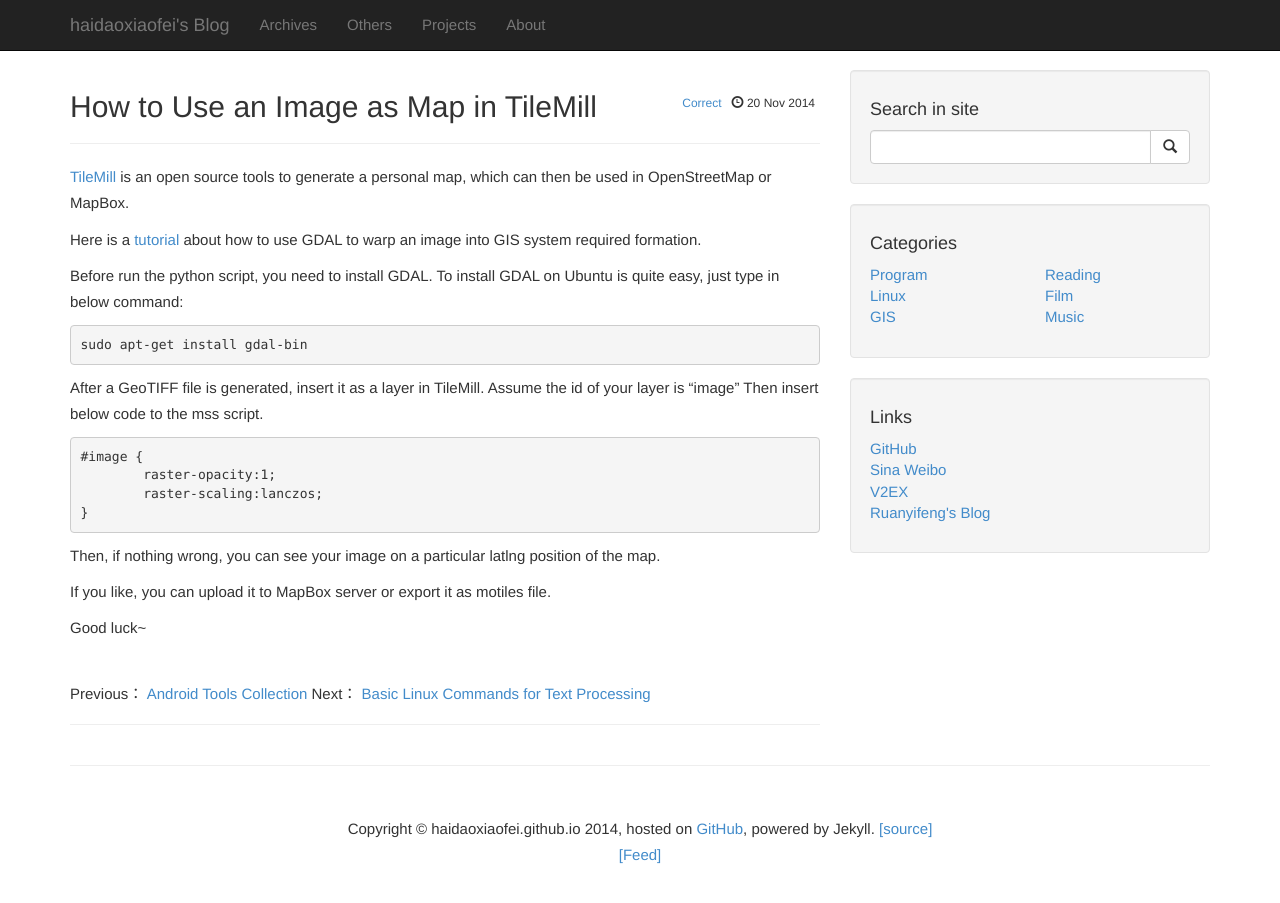
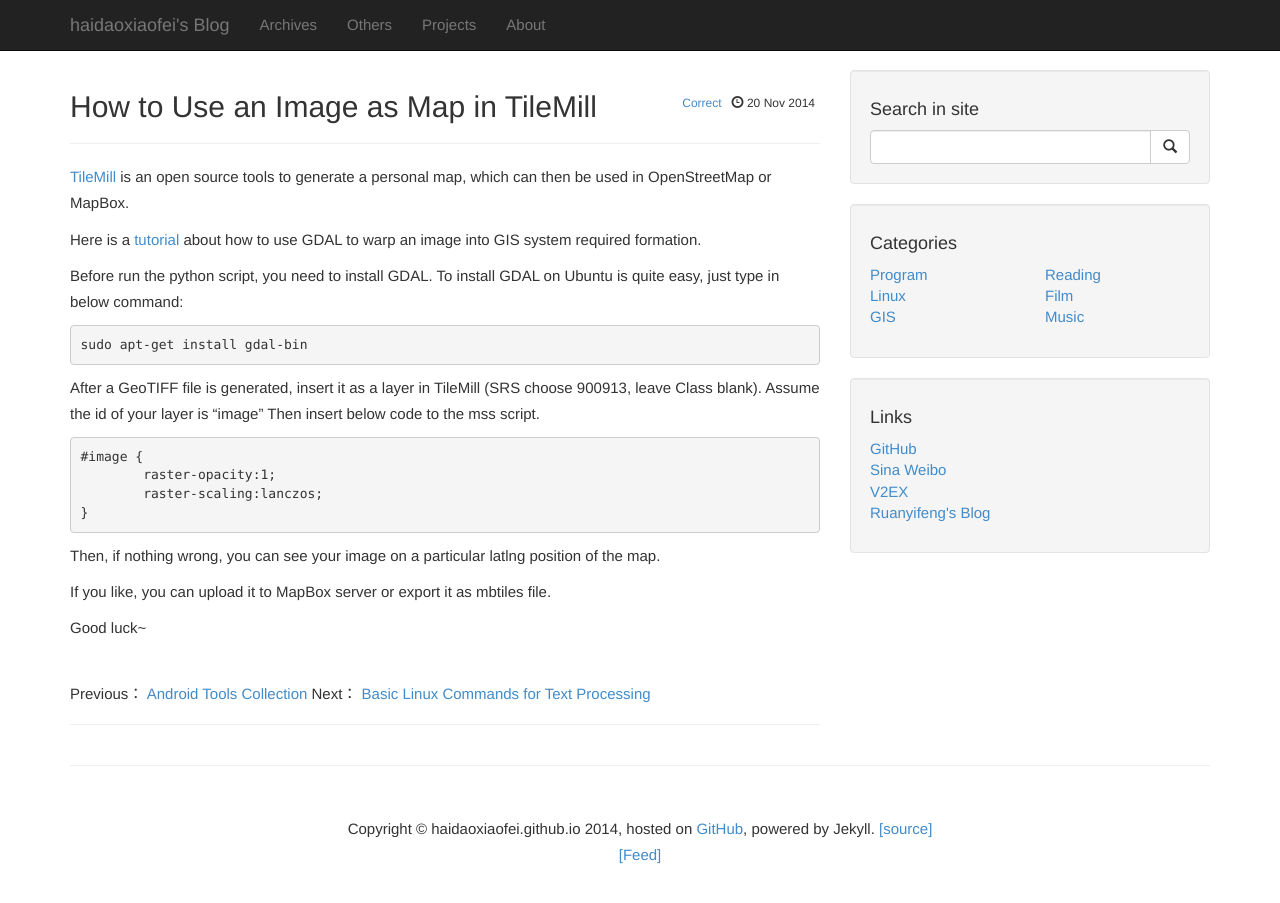
Before and after one commit to haidaoxiaofei/haidaoxiaofei.github.io, a Jekyll site: the page built from _posts/2014-11-20-how-image-map.md, in a window 1280 px wide and 929 px high. Shown: the top 903 px of the window. Built offline with Jekyll 4.4.1, drawn with Linux system fonts in a browser that asks for light colours; Markdown is read by kramdown in place of the engine named in the settings; comment, search, counter and statistics services are not loaded.

Commit message:
Update 2014-11-20-how-image-map.md
correct errors

```diff
--- a/_posts/2014-11-20-how-image-map.md
+++ b/_posts/2014-11-20-how-image-map.md
@@ -13,7 +13,7 @@ Before run the python script, you need to install GDAL. To install GDAL on Ubunt
 
 	sudo apt-get install gdal-bin
 
-After a GeoTIFF file is generated, insert it as a layer in TileMill. Assume the id of your layer is "image" Then insert below code to the mss script.
+After a GeoTIFF file is generated, insert it as a layer in TileMill (SRS choose 900913, leave Class blank). Assume the id of your layer is "image" Then insert below code to the mss script.
 
 	#image {
 		raster-opacity:1;
@@ -22,6 +22,6 @@ After a GeoTIFF file is generated, insert it as a layer in TileMill. Assume the
 
 Then, if nothing wrong, you can see your image on a particular latlng position of the map.
 
-If you like, you can upload it to MapBox server or export it as motiles file.
+If you like, you can upload it to MapBox server or export it as mbtiles file.
 
 Good luck~
```
